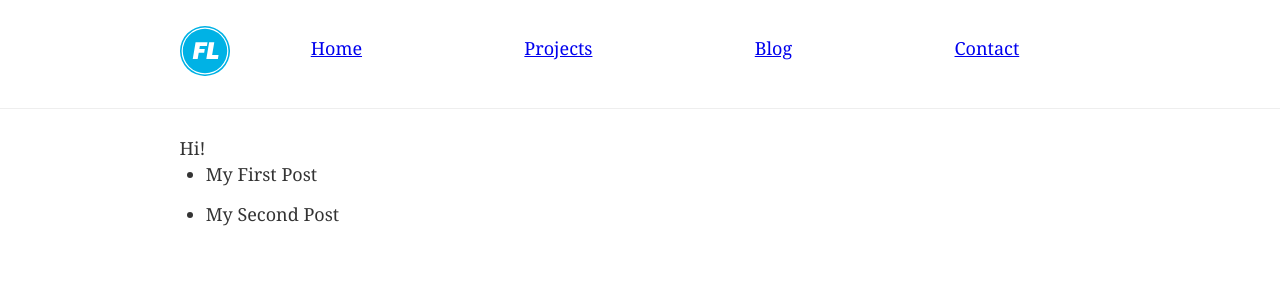
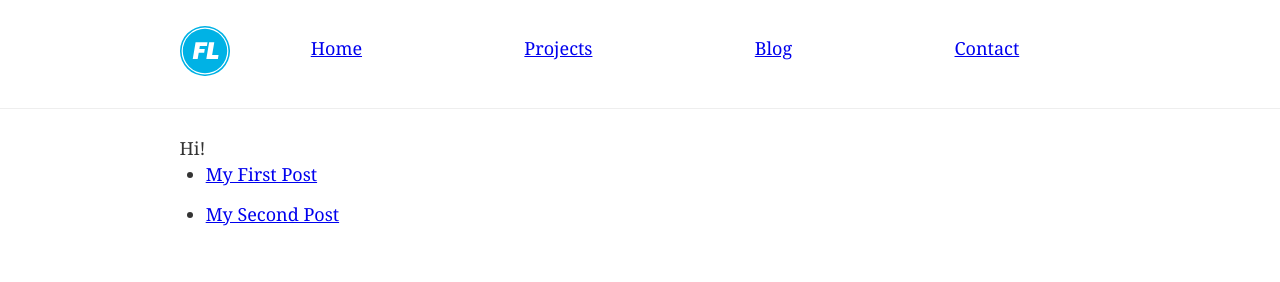
Before and after one commit to frankluongo/frankluongo, a Gatsby site: page /blog in a window 1280 px wide. Built offline with nearby package versions, Linux system fonts and the light colour scheme; Gatsby itself is replaced by a stand-in of ours.

```diff
--- a/src/pages/blog/index.js
+++ b/src/pages/blog/index.js
@@ -1,37 +1,36 @@
 import React from 'react'
 import Layout from "../../components/layout"
-import { useStaticQuery, graphql } from 'gatsby'
+import { useStaticQuery, graphql, Link } from 'gatsby'
+
+// * Default Export
+// ? ------------------------------------------------------
 
 const BlogIndex = () => {
 
-  const { allMarkdownRemark } = useStaticQuery(
-    graphql`
-      query BlogPosts {
-        allMarkdownRemark {
-          totalCount
-          edges {
-            node {
-              excerpt
-              frontmatter {
-                title
-                slug
-              }
-            }
-          }
-        }
-      }
-    `
-  )
+// * Queries
+// ? ------------------------------------------------------
+
+  const { allMarkdownRemark } = useStaticQuery(POSTS_QUERY)
+
+// * Helper Functions
+// ? ------------------------------------------------------
 
   const GetallPosts = (props) => {
     let {allMarkdownRemark} = props;
     let list = allMarkdownRemark.edges.map((edge, index) => (
-      <li key={index}>{edge.node.frontmatter.title}</li>
+      <li key={index}>
+        <Link to={`/blog${edge.node.frontmatter.slug}`}>
+          {edge.node.frontmatter.title}
+        </Link>
+      </li>
     ))
     return (
       <>{list}</>
     )
   }
+
+// * Return
+// ? ------------------------------------------------------
 
   return (
     <Layout>
@@ -43,4 +42,21 @@ const BlogIndex = () => {
   )
 }
 
+const POSTS_QUERY = graphql`
+query BlogPosts {
+  allMarkdownRemark {
+    totalCount
+    edges {
+      node {
+        excerpt
+        frontmatter {
+          title
+          slug
+        }
+      }
+    }
+  }
+}
+`;
+
 export default BlogIndex;
```
